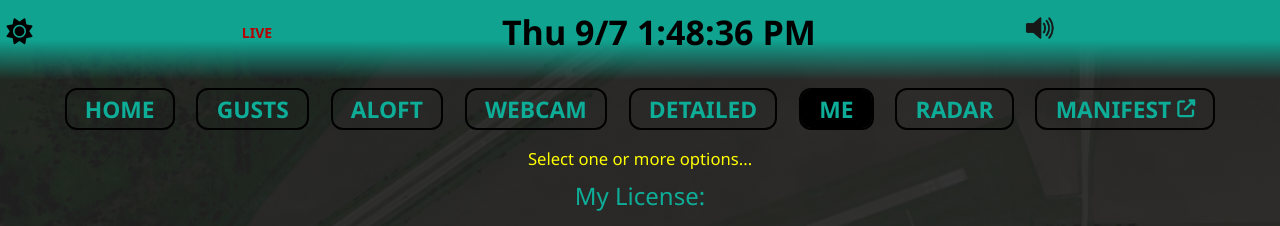
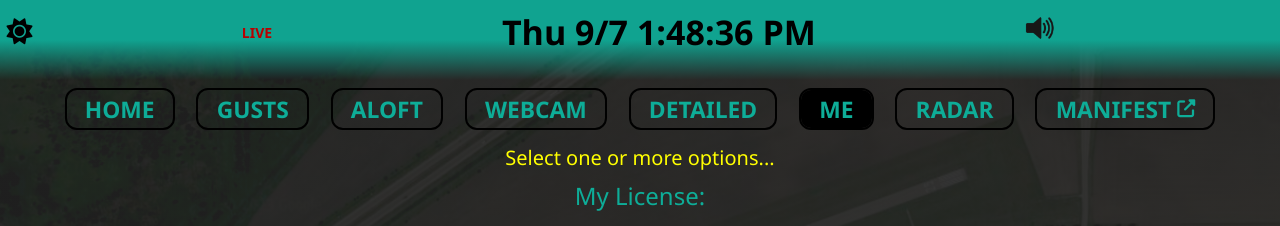
Before and after one commit to RyanFullStack/csc-weather-app, a React (Create React App) app in the folder frontend/: page /me in a window 1280 px wide. Shown: the top 226 px of the page. Built offline with nearby package versions, Linux system fonts and the light colour scheme; no server answers.

Commit message:
Small Rm:

```diff
--- a/frontend/src/components/me.js
+++ b/frontend/src/components/me.js
@@ -77,7 +77,7 @@ function Me() {
     <div className="my-csc">
       <div className="my-small">
         {!userLicense && !userMaxSpeed && !userMaxGust && !userDif ? (
-          <small><span className="yellow">Select one or more options...</span></small>
+          <span className="yellow">Select one or more options...</span>
         ) : isSafe ? (
           <b><span className="green">CONDITIONS ARE OK!</span></b>
         ) : (
```
